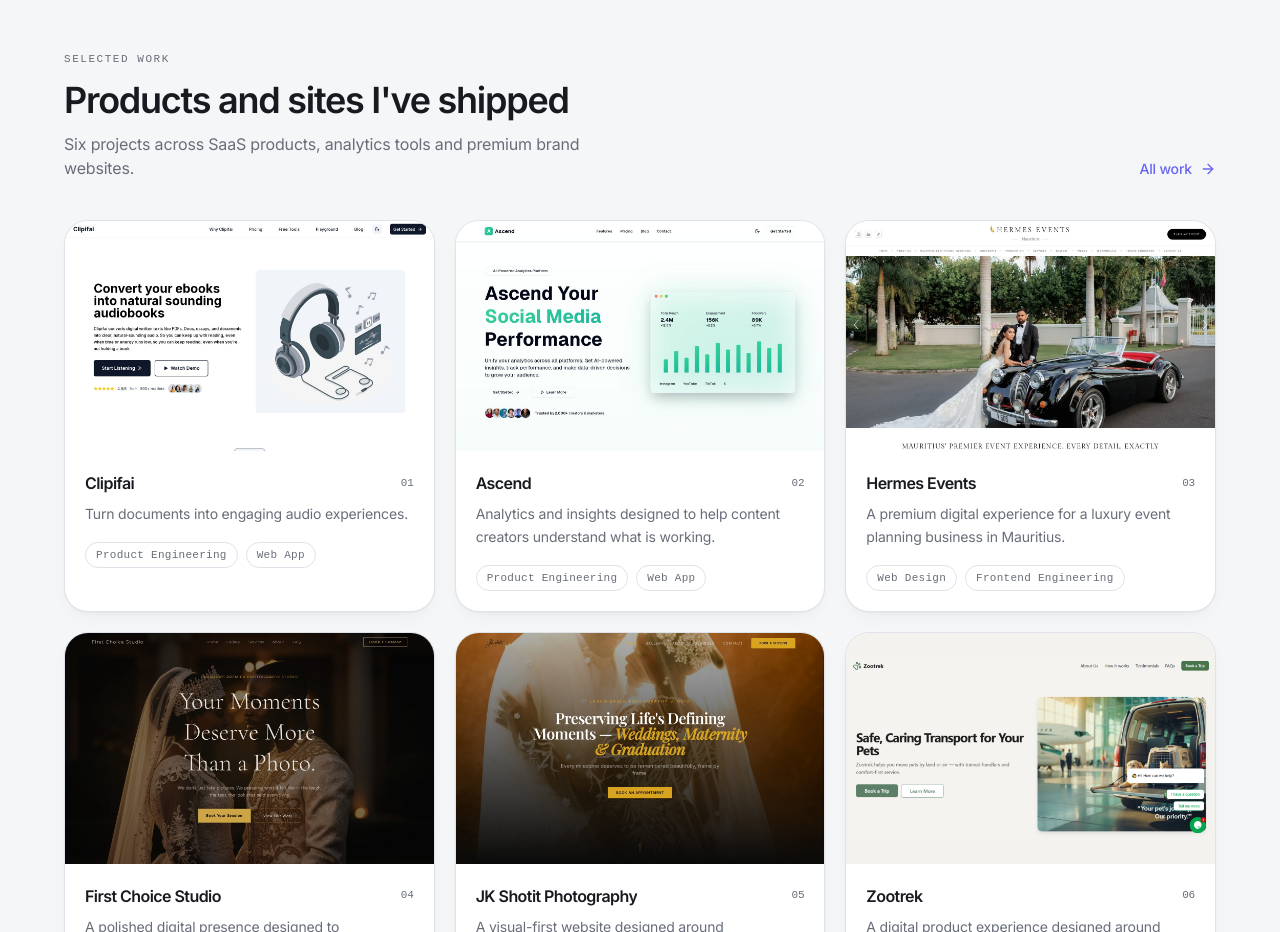
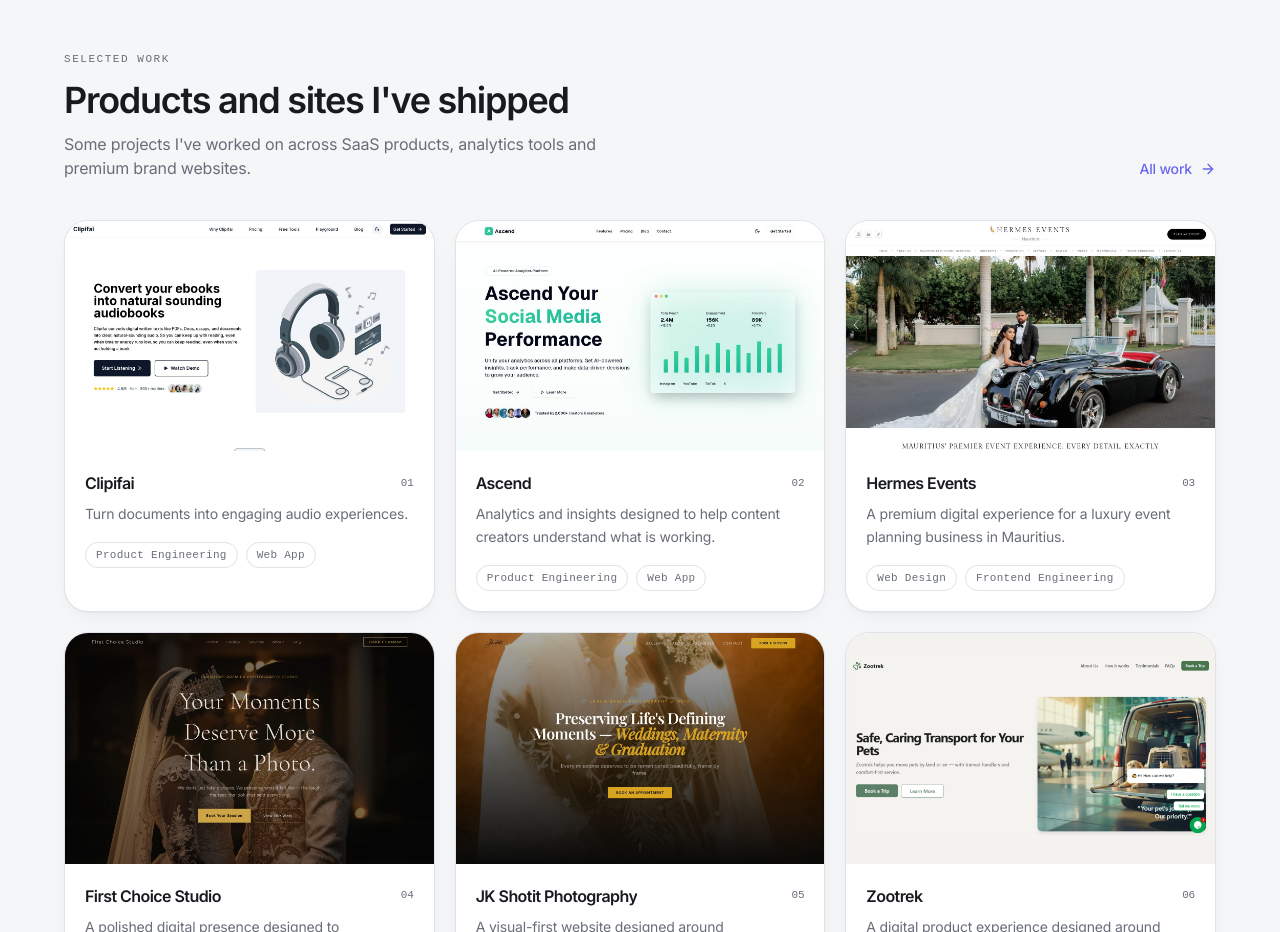
Before and after one commit to EmmanuelOta/coder_zi, a Next.js app: page / in a window 1280 px wide. Shown: the part 1200-2132 px from the top of the page. Built offline with nearby package versions, Linux system fonts and the light colour scheme; no server answers.

Commit message:
updated keyword arguments-2

```diff
--- a/app/(site)/page.js
+++ b/app/(site)/page.js
@@ -208,7 +208,7 @@
         <SectionHead
           eyebrow="Selected work"
           title="Products and sites I&apos;ve shipped"
-          copy="Six projects across SaaS products, analytics tools and premium brand websites."
+          copy="Some projects I've worked on across SaaS products, analytics tools and premium brand websites."
           action={
             <CTA to="/work" variant="quiet">
               All work
```
